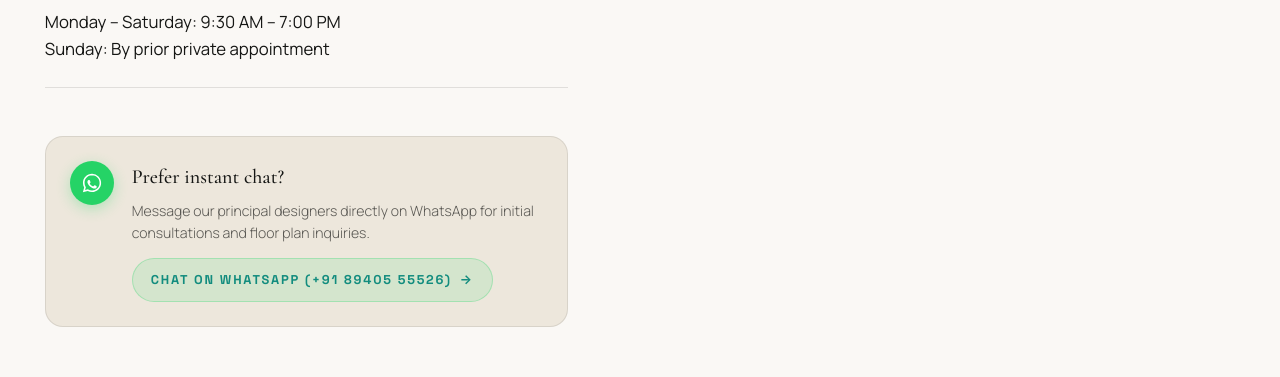
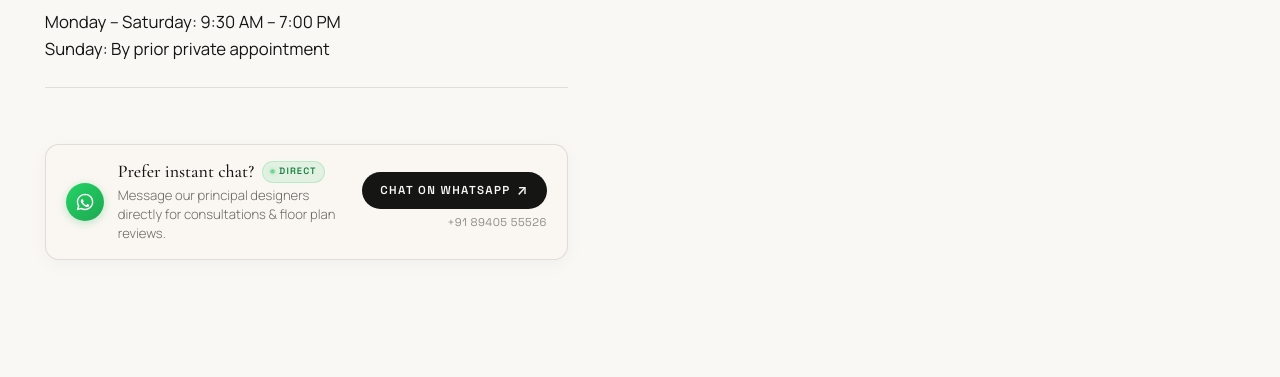
Before and after one commit to nalleswarann/mitijen-interiors, a React (Vite) app: page /contact in a window 1280 px wide. Shown: the part 1463-1840 px from the top of the page. Built offline with nearby package versions, Linux system fonts and the light colour scheme; a web font is replaced by a local one.

Commit message:
feat(contact): refine WhatsApp contact card with compact luxury architectural layout

```diff
--- a/src/pages/ContactPage.tsx
+++ b/src/pages/ContactPage.tsx
@@ -187,29 +187,42 @@ export const ContactPage: React.FC = () => {
               </div>
             </div>
 
-            {/* WhatsApp Contact Box */}
-            <div className="contact-wa-card">
+            {/* WhatsApp Contact Box — Compact Architectural Card */}
+            <a
+              href={whatsappUrl}
+              target="_blank"
+              rel="noopener noreferrer"
+              className="contact-wa-card"
+              aria-label="Chat on WhatsApp with principal designers: +91 89405 55526"
+            >
+              <div className="wa-card-body">
                 <div className="wa-icon-wrap" aria-hidden="true">
-                <svg width="22" height="22" viewBox="0 0 24 24" fill="currentColor">
+                  <svg width="20" height="20" viewBox="0 0 24 24" fill="currentColor">
                     <path d="M12.04 2c-5.46 0-9.91 4.45-9.91 9.91 0 1.75.46 3.45 1.32 4.95L2.05 22l5.25-1.38c1.45.79 3.08 1.21 4.74 1.21 5.46 0 9.91-4.45 9.91-9.91 0-2.65-1.03-5.14-2.9-7.01A9.816 9.816 0 0012.04 2m.01 1.67c4.54 0 8.24 3.7 8.24 8.24 0 2.2-.86 4.28-2.42 5.83a8.18 8.18 0 01-5.82 2.41c-1.46 0-2.9-.38-4.17-1.11l-.3-.18-3.1 0.81 0.83-3.02-.19-.31a8.196 8.196 0 01-1.25-4.43c0-4.54 3.7-8.24 8.24-8.24m4.52 11.66c-.25-.13-1.47-.72-1.7-.81-.23-.08-.39-.13-.56.13-.17.25-.64.81-.79.97-.14.17-.29.19-.54.06-.25-.13-1.06-.39-2.02-1.24-.75-.67-1.25-1.49-1.39-1.74-.14-.25-.02-.39.11-.51.11-.11.25-.29.37-.43.13-.14.17-.25.25-.41.08-.17.04-.31-.02-.43-.06-.13-.56-1.35-.77-1.85-.2-.48-.41-.42-.56-.43h-.48c-.17 0-.44.06-.67.31-.23.25-.87.85-.87 2.08 0 1.23.9 2.42 1.02 2.59.13.17 1.76 2.69 4.26 3.77.6.26 1.06.41 1.42.53.6.19 1.15.16 1.58.1.48-.07 1.47-.6 1.68-1.18.21-.58.21-1.07.14-1.18-.06-.1-.23-.17-.48-.29z" />
                   </svg>
                 </div>
                 <div className="wa-text-wrap">
+                  <div className="wa-heading-row">
                     <span className="wa-title">Prefer instant chat?</span>
+                    <span className="wa-status-badge">
+                      <span className="wa-status-dot" aria-hidden="true" />
+                      <span>Direct</span>
+                    </span>
+                  </div>
                   <span className="wa-desc">
-                  Message our principal designers directly on WhatsApp for initial consultations and floor plan inquiries.
+                    Message our principal designers directly for consultations & floor plan reviews.
                   </span>
-                <a
-                  href={whatsappUrl}
-                  target="_blank"
-                  rel="noopener noreferrer"
-                  className="wa-link"
-                >
-                  <span>Chat on WhatsApp (+91 89405 55526)</span>
-                  <span className="wa-arrow">→</span>
-                </a>
                 </div>
               </div>
+
+              <div className="wa-action-wrap">
+                <span className="wa-cta-pill">
+                  <span>Chat on WhatsApp</span>
+                  <span className="wa-arrow" aria-hidden="true">↗</span>
+                </span>
+                <span className="wa-phone-tag">+91 89405 55526</span>
+              </div>
+            </a>
           </div>
 
           {/* Right Column — Project Enquiry Form */}
--- a/src/styles/ContactPage.css
+++ b/src/styles/ContactPage.css
@@ -385,74 +385,162 @@
   font-weight: 350;
 }
 
-/* WhatsApp Box */
+/* WhatsApp Contact Box — Compact Luxury Architectural Card */
 .contact-wa-card {
   display: flex;
-  gap: 18px;
-  padding: 24px;
-  background-color: #EDE7DC;
-  border-radius: 18px;
-  border: 1px solid rgba(36, 37, 34, 0.1);
+  align-items: center;
+  justify-content: space-between;
+  gap: 20px;
+  padding: 16px 20px;
+  background: #FAF7F2;
+  border-radius: 14px;
+  border: 1px solid rgba(36, 37, 34, 0.12);
+  box-shadow: 0 4px 18px rgba(36, 37, 34, 0.04);
+  text-decoration: none;
+  color: inherit;
+  transition: transform 0.25s var(--ease), border-color 0.25s ease, box-shadow 0.25s ease;
+  margin-top: 8px;
+}
+
+.contact-wa-card:hover {
+  transform: translateY(-2px);
+  border-color: rgba(37, 211, 102, 0.45);
+  box-shadow: 0 8px 24px rgba(36, 37, 34, 0.08);
+}
+
+.wa-card-body {
+  display: flex;
+  align-items: center;
+  gap: 14px;
+  min-width: 0;
 }
 
 .wa-icon-wrap {
-  width: 44px;
-  height: 44px;
+  width: 38px;
+  height: 38px;
   border-radius: 50%;
-  background-color: #25D366;
+  background: linear-gradient(135deg, #25D366 0%, #1DA851 100%);
   color: #ffffff;
   display: flex;
   align-items: center;
   justify-content: center;
   flex-shrink: 0;
-  box-shadow: 0 4px 14px rgba(37, 211, 102, 0.3);
+  box-shadow: 0 2px 8px rgba(29, 168, 81, 0.28);
+  transition: transform 0.25s ease;
+}
+
+.contact-wa-card:hover .wa-icon-wrap {
+  transform: scale(1.06);
 }
 
 .wa-text-wrap {
   display: flex;
   flex-direction: column;
-  gap: 6px;
+  gap: 3px;
+  min-width: 0;
+}
+
+.wa-heading-row {
+  display: flex;
+  align-items: center;
+  gap: 8px;
+  flex-wrap: wrap;
 }
 
 .wa-title {
   font-family: var(--font-heading);
-  font-size: 1.25rem;
+  font-size: 1.12rem;
   font-weight: 500;
   color: var(--ink);
+  line-height: 1.2;
+}
+
+.wa-status-badge {
+  display: inline-flex;
+  align-items: center;
+  gap: 4px;
+  font-family: var(--font-architectural);
+  font-size: 0.58rem;
+  font-weight: 600;
+  letter-spacing: 0.12em;
+  text-transform: uppercase;
+  color: #15803D;
+  background: rgba(34, 197, 94, 0.10);
+  border: 1px solid rgba(34, 197, 94, 0.20);
+  padding: 2px 7px;
+  border-radius: 999px;
+}
+
+.wa-status-dot {
+  width: 5px;
+  height: 5px;
+  border-radius: 50%;
+  background-color: #22C55E;
+  box-shadow: 0 0 6px rgba(34, 197, 94, 0.6);
+  animation: waDotPulse 2s infinite ease-in-out;
+}
+
+@keyframes waDotPulse {
+  0%, 100% { opacity: 0.6; transform: scale(0.9); }
+  50% { opacity: 1; transform: scale(1.2); }
 }
 
 .wa-desc {
   font-family: var(--font-content);
-  font-size: 0.88rem;
-  line-height: 1.55;
-  color: rgba(36, 37, 34, 0.74);
+  font-size: 0.82rem;
+  line-height: 1.45;
+  color: rgba(36, 37, 34, 0.68);
   font-weight: 350;
+  max-width: 340px;
 }
 
-.wa-link {
+.wa-action-wrap {
+  display: flex;
+  flex-direction: column;
+  align-items: flex-end;
+  gap: 4px;
+  flex-shrink: 0;
+}
+
+.wa-cta-pill {
   display: inline-flex;
   align-items: center;
-  gap: 8px;
+  gap: 6px;
+  background-color: var(--ink);
+  color: #FAF8F5;
   font-family: var(--font-architectural);
-  font-size: 0.80rem;
-  letter-spacing: 0.14em;
+  font-size: 0.72rem;
+  font-weight: 600;
+  letter-spacing: 0.12em;
   text-transform: uppercase;
-  color: #128C7E;
-  font-weight: 700;
-  text-decoration: none;
-  margin-top: 8px;
-  padding: 10px 18px;
+  padding: 9px 18px;
   border-radius: 999px;
-  background: rgba(37, 211, 102, 0.12);
-  border: 1px solid rgba(37, 211, 102, 0.28);
-  min-height: 44px;
-  width: fit-content;
-  transition: transform 0.25s ease, background-color 0.25s ease;
+  white-space: nowrap;
+  transition: background-color 0.25s ease, transform 0.25s ease, box-shadow 0.25s ease;
 }
 
-.wa-link:hover {
-  background: rgba(37, 211, 102, 0.20);
-  transform: translateY(-2px);
+.contact-wa-card:hover .wa-cta-pill {
+  background-color: #1E9E52;
+  color: #FFFFFF;
+  transform: translateY(-1px);
+  box-shadow: 0 4px 12px rgba(30, 158, 82, 0.3);
+}
+
+.wa-arrow {
+  font-size: 0.85rem;
+  line-height: 1;
+  transition: transform 0.25s ease;
+}
+
+.contact-wa-card:hover .wa-arrow {
+  transform: translate(2px, -2px);
+}
+
+.wa-phone-tag {
+  font-family: var(--font-architectural);
+  font-size: 0.70rem;
+  color: rgba(36, 37, 34, 0.50);
+  letter-spacing: 0.04em;
 }
 
 /* Right Column — Form */
@@ -638,6 +726,26 @@
     font-size: clamp(2.4rem, 9vw, 3.4rem);
   }
 
+  .contact-wa-card {
+    flex-direction: column;
+    align-items: stretch;
+    gap: 14px;
+    padding: 16px;
+  }
+
+  .wa-action-wrap {
+    flex-direction: row;
+    align-items: center;
+    justify-content: space-between;
+    width: 100%;
+    padding-top: 10px;
+    border-top: 1px solid rgba(36, 37, 34, 0.08);
+  }
+
+  .wa-cta-pill {
+    padding: 8px 16px;
+  }
+
   .location-info-block {
     padding: 24px 20px;
   }
@@ -695,6 +803,22 @@
     letter-spacing: 0.1em;
   }
 
+  .wa-action-wrap {
+    flex-direction: column;
+    align-items: stretch;
+    gap: 8px;
+  }
+
+  .wa-cta-pill {
+    width: 100%;
+    justify-content: center;
+    min-height: 42px;
+  }
+
+  .wa-phone-tag {
+    text-align: center;
+  }
+
   .contact-location-section {
     padding: 24px var(--pad) 36px;
   }
```
Lines whose indentation alone changed are shown as unchanged.
